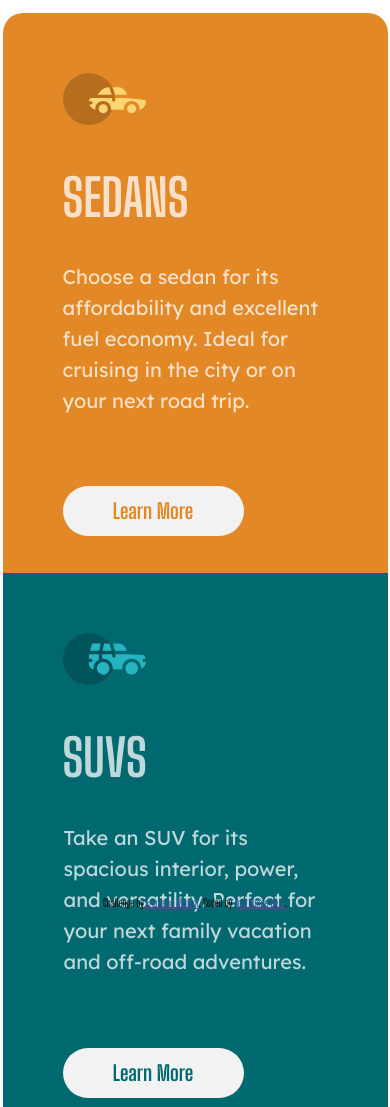
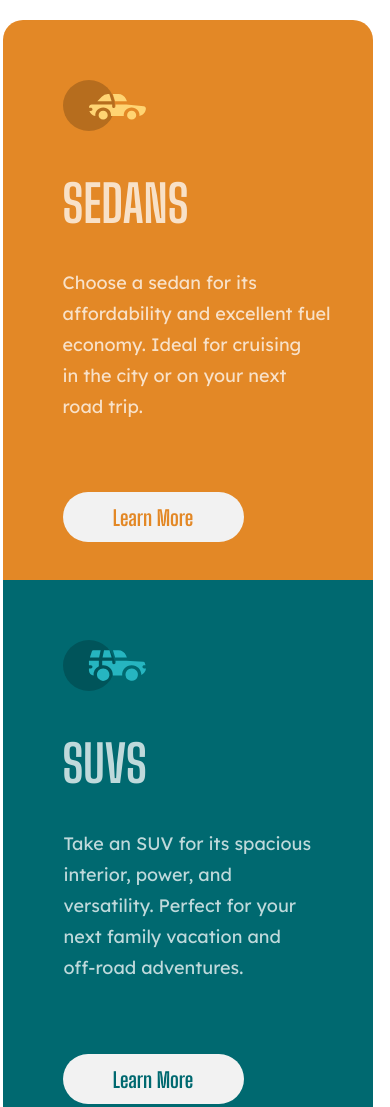
Before and after one commit to AndersonF-Dev/3-column-preview-card-component, a plain HTML site: page index.html in a window 390 px wide. Shown: the top 1107 px of the page. Drawn offline with Linux system fonts and the light colour scheme.

Commit message:
Ajuste na largura
Ajustei a largura do card no dispositivo mobile

```diff
--- a/css/responsivo.css
+++ b/css/responsivo.css
@@ -2,18 +2,42 @@
     .card-conteiner {
         height: 100vh;
         display: block;
+        flex-direction: column;
         width: 385px;
         margin-top: 20%;
         margin-bottom: 10%;
     }
 
     .card-component-sedans {
+        width: 370px;
         border-top-right-radius: 20px;
         border-bottom-left-radius: 0;
     }
+
+    .card-component-sedans p {
+        font-size: 18px;
+    }
+
+    .card-component-suvs {
+        width: 370px;
+
+    }
+
+    .card-component-suvs p {
+        font-size: 18px;
+    }
     .card-component-luxury {
+        width: 370px;
         border-top-right-radius: 0;
         border-bottom-left-radius: 20px;
     }
 
+    .card-component-luxury p {
+        font-size: 18px;
+    }
+
+    .attribution  {
+        display: none;
+    }
+
 }
```
